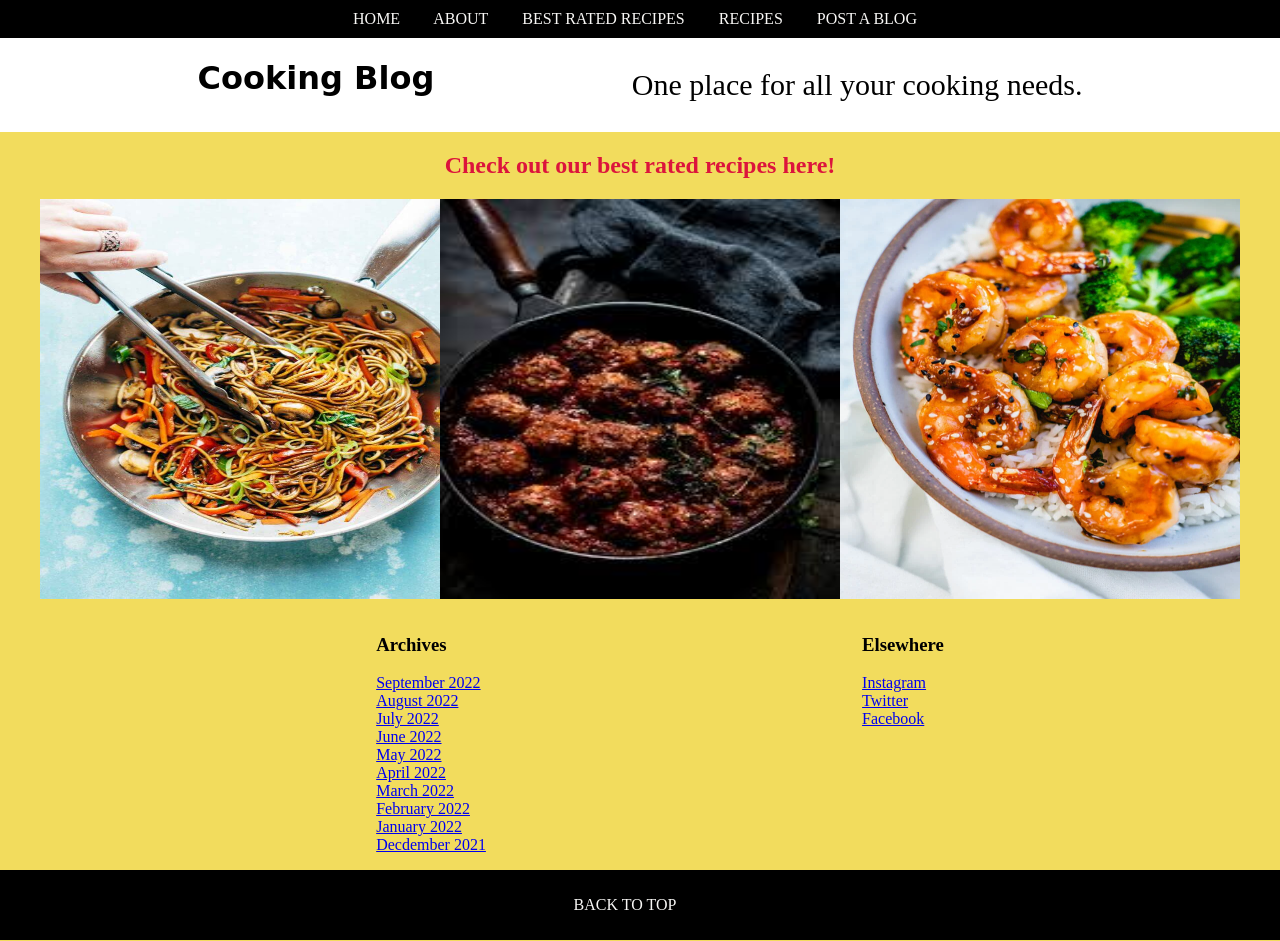
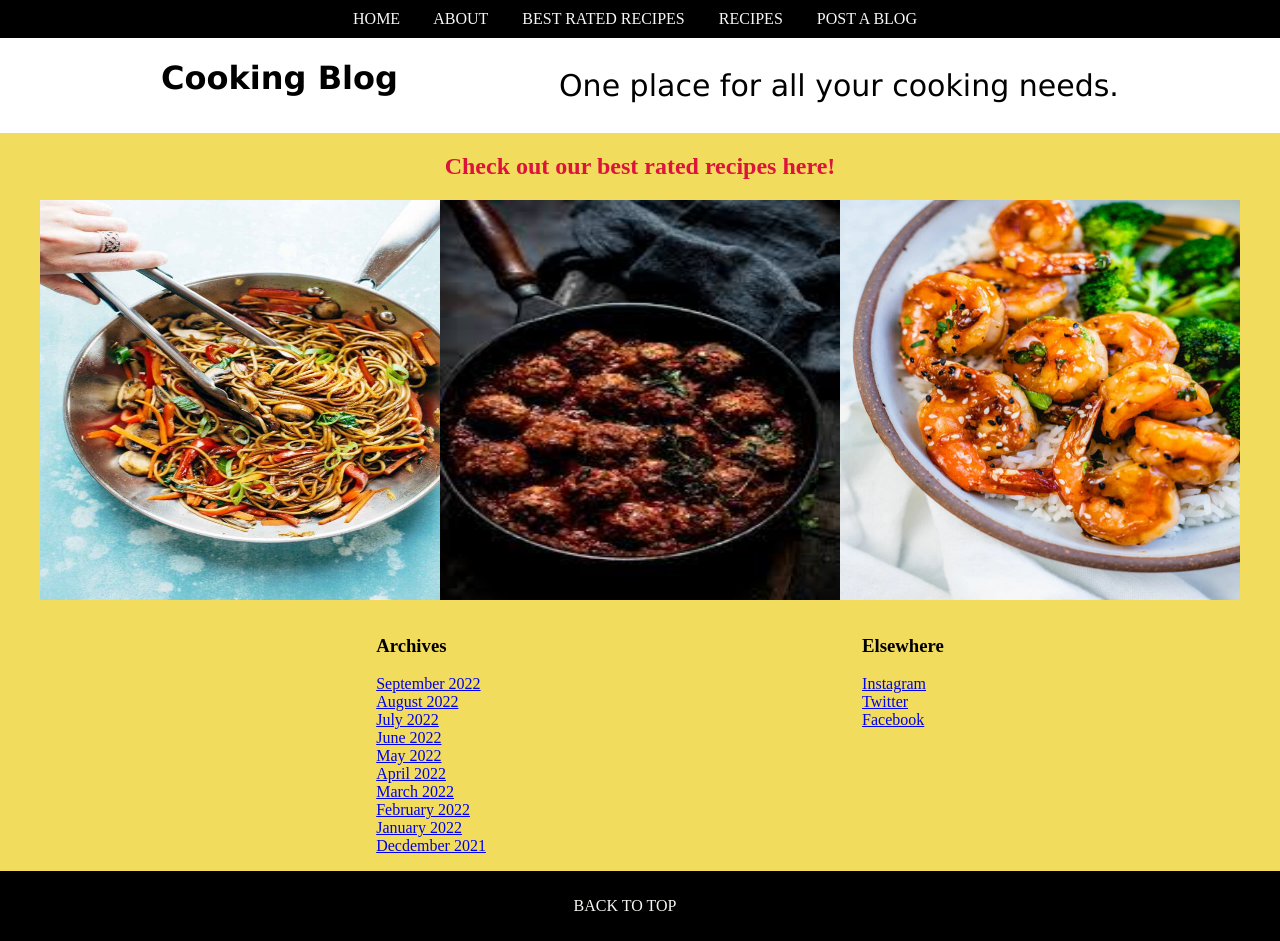
Before and after one commit to IvaBabic/MyfirstProject, a plain HTML site: page index.html in a window 1280 px wide. Drawn offline with Linux system fonts and the light colour scheme.

Commit message:
promenjen font u cssu

```diff
--- a/css/styleHome.css
+++ b/css/styleHome.css
@@ -41,17 +41,19 @@ nav a:active{
 }
 
 h1 {
-    font-family: cursive;
+    font-family: 'Lucida Sans';
 }
 
 #para-headline{
     font-size: 30px;
+    font-family: 'Lucida Sans';
 }
 
 #best-rated-link{
     text-decoration: none;
     color: crimson;
     text-align: center;
+    font-family: 'Lucida Sans';
 }
 
 .gallery{
```
